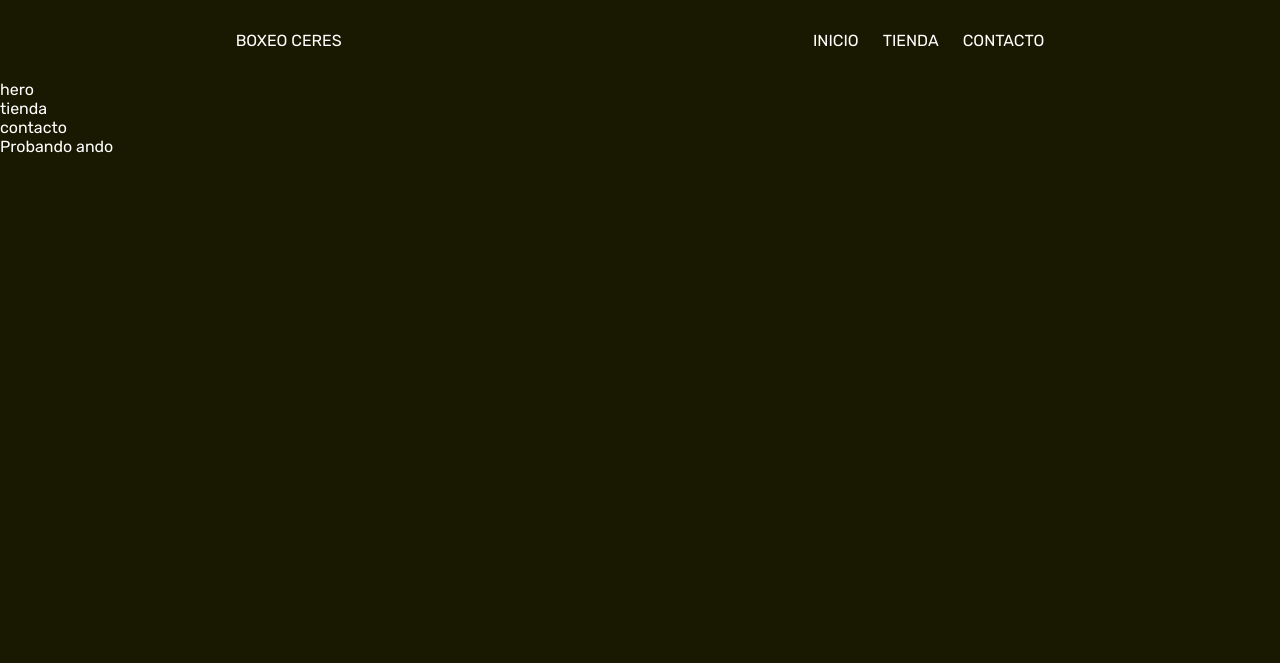
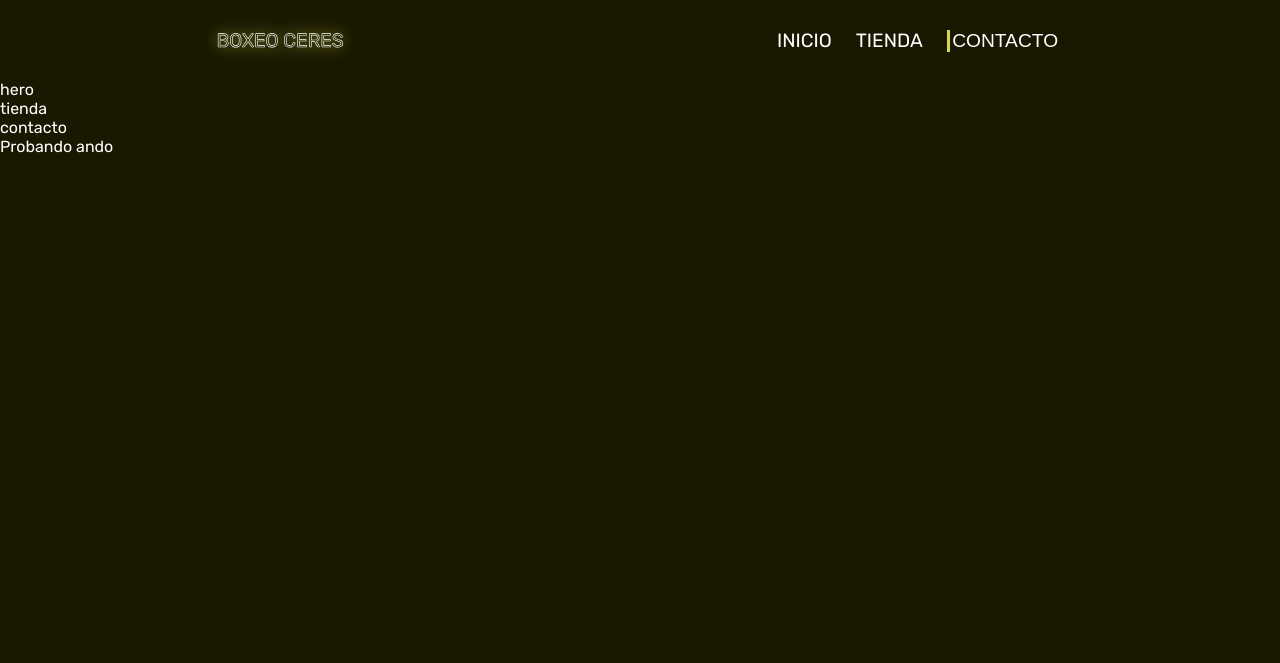
Before and after one commit to Graimi/boxeo-ceres-website, a website built with Vite: page index.html in a window 1280 px wide. Shown: the top 663 px of the page. Built offline with nearby package versions, Linux system fonts and the light colour scheme.

Commit message:
contact button and styling logo

```diff
--- a/index.html
+++ b/index.html
@@ -50,7 +50,19 @@
               <a class="bc__navbar__tienda" href="#" role="link">Tienda</a>
             </li>
             <li>
-              <a class="bc__navbar__contacto" href="#" role="link">Contacto</a>
+              <a
+                class="bc__navbar__contacto"
+                href="https://api.whatsapp.com/send?phone=34638560723&text=Hola!%20%C2%BFTienes%20alguna%20duda%20con%20los%20productos%3F"
+                role="link"
+                target="_blank"
+              >
+                <button data-text="Awesome" class="bc__contact__button">
+                  <span class="bc__contact__text--plain">&nbsp;contacto&nbsp;</span>
+                  <span class="bc__contact__text--hover" aria-hidden="true"
+                    >&nbsp;contacto&nbsp;</span
+                  >
+                </button>
+              </a>
             </li>
           </ul>
         </nav>
--- a/style.css
+++ b/style.css
@@ -67,7 +67,6 @@ body {
   min-height: 100vh;
   /* font-weight: 400; */
   /* font-size: large; */
-
   margin: 0 auto;
   text-rendering: optimizeLegibility;
   -webkit-font-smoothing: antialiased;
@@ -93,7 +92,16 @@ a {
   text-transform: uppercase;
   min-height: 10vh;
   padding: 1.5rem 0;
+  font-size: var(--bc_typography--h3);
 }
+
+.bc__header__logo {
+  -webkit-text-stroke: 0.04rem var(--bc__color__white);
+  color: transparent;
+  filter: drop-shadow(0 0 0.5rem var(--bc__color__yellow))
+}
+
+
 
 .bc__navbar__header {
   flex-direction: row;
@@ -106,6 +114,61 @@ ESTAMOS EN DESKTOP FIRST */
 .bc__hamburguer {
   display: none;
 }
+
+.bc__navbar__contacto {
+  border:#fffffe solid 1 auto;
+  border-radius: 1rem;
+}
+
+/* CONTACT BUTTON */
+/* === removing default button style ===*/
+.bc__contact__button {
+  margin: 0;
+  background: transparent;
+  padding: 0;
+  border: none;
+}
+
+/* button styling */
+.bc__contact__button {
+
+  font-size: var(--bc_typography--h3);
+
+  position: relative;
+  text-transform: uppercase;
+  /* text-decoration: none; */
+
+}
+
+.bc__contact__text--plain {
+  color: var(--bc__color__white);
+}
+
+/* this is the text, when you hover on button */
+.bc__contact__text--hover {
+  position: absolute;
+  box-sizing: border-box;
+  content: attr(data-text);
+  color: transparent;
+  width: 0%;
+  inset: 0;
+  border-right: 0.2rem solid var(--bc__color__yellow);
+  overflow: hidden;
+  transition: 0.5s;
+  cursor: pointer;
+  -webkit-text-stroke: 0.04rem var(--bc__color__white);
+}
+
+/* Para mover la raya */
+.bc__contact__button:hover .bc__contact__text--hover {
+  width: 100%;
+}
+
+/* Para no superponer el color de la primera palabra */
+.bc__contact__button:hover .bc__contact__text--plain {
+  color: transparent;
+}
+
 
 /* FOOTER */
 .bc__section__footer {
```
Also changed, not shown: README.md.
